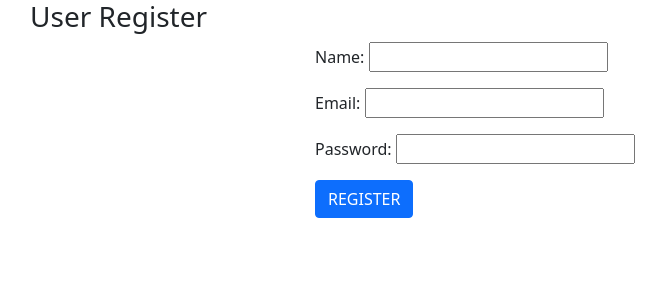
After one commit to sixdgt/project_tasktracker, a Django app: page /tasktracker/user/register/ in a window 1280 px wide. The commit adds this page. Shown: the top 300 px of the page, without its empty margins (52-718 px from the left). Run offline with Django 4.2, Linux system fonts and the light colour scheme.

Commit message:
user login & register with session

```diff
--- a/project_tasktracker/app_tasktracker/forms.py
+++ b/project_tasktracker/app_tasktracker/forms.py
@@ -1,8 +1,18 @@
 from django import forms
-from .models import Task
+from .models import Task, AppUser
 
 class TaskCreateForm(forms.ModelForm):
     class Meta:
         model = Task
         fields = ('task_title', 'task_desc','task_category','task_assign_date','task_end_date',\
-            'task_assign_to','task_assigned_by', 'task_file')
+            'task_assign_to','task_assigned_by', 'task_file')\
+
+class LoginForm(forms.ModelForm):
+    class Meta:
+        model = AppUser
+        fields = ('email', 'password')
+
+class RegisterForm(forms.ModelForm):
+    class Meta:
+        model = AppUser
+        fields = "__all__"
--- a/project_tasktracker/app_tasktracker/models.py
+++ b/project_tasktracker/app_tasktracker/models.py
@@ -16,3 +16,11 @@ class Task(models.Model):
 
     class Meta:
         db_table = 'tbl_task'
+
+class AppUser(models.Model):
+    name = models.CharField(max_length=200)
+    email = models.EmailField(max_length=100, unique=True)
+    password = models.CharField(max_length=50)
+
+    class Meta:
+        db_table = 'tbl_user'
--- a/project_tasktracker/app_tasktracker/templates/layouts/base.html
+++ b/project_tasktracker/app_tasktracker/templates/layouts/base.html
@@ -47,7 +47,7 @@
                   <li><a class="dropdown-item" href="#">Action</a></li>
                   <li><a class="dropdown-item" href="#">Another action</a></li>
                   <li><hr class="dropdown-divider"></li>
-                  <li><a class="dropdown-item" href="#">Something else here</a></li>
+                  <li><a class="dropdown-item" href="{% url 'user.logout' %}">Logout</a></li>
                 </ul>
               </li>
               <li class="nav-item">
--- /dev/null
+++ b/project_tasktracker/app_tasktracker/templates/users/register.html
@@ -0,0 +1,28 @@
+<!doctype html>
+<html lang="en">
+  <head>
+    <!-- Required meta tags -->
+    <meta charset="utf-8">
+    <meta name="viewport" content="width=device-width, initial-scale=1">
+
+    <!-- Bootstrap CSS -->
+    <link href="https://cdn.jsdelivr.net/npm/bootstrap@5.0.2/dist/css/bootstrap.min.css" rel="stylesheet" integrity="sha384-EVSTQN3/azprG1Anm3QDgpJLIm9Nao0Yz1ztcQTwFspd3yD65VohhpuuCOmLASjC" crossorigin="anonymous">
+
+    <title>User Register</title>
+  </head>
+  <body>
+    <div class="container">
+        <div class="row">
+            <h3>User Register</h3>
+            <div class="col-md-8 offset-3">
+                <form action="{% url 'user.register' %}" method="POST">
+                    {% csrf_token %}
+                    {{ form.as_p }}
+                    <input type="submit" value="REGISTER" class="btn btn-primary">
+                </form>
+            </div>
+        </div>
+    </div>
+    <script src="https://cdn.jsdelivr.net/npm/bootstrap@5.0.2/dist/js/bootstrap.bundle.min.js" integrity="sha384-MrcW6ZMFYlzcLA8Nl+NtUVF0sA7MsXsP1UyJoMp4YLEuNSfAP+JcXn/tWtIaxVXM" crossorigin="anonymous"></script>
+  </body>
+</html>
--- a/project_tasktracker/app_tasktracker/urls.py
+++ b/project_tasktracker/app_tasktracker/urls.py
@@ -11,4 +11,7 @@ urlpatterns = [
     path('task/edit/<int:id>', views.task_edit, name='task.edit'),
     path('task/show/<int:id>', views.task_show, name='task.show'),
     path('task/delete/<int:id>', views.task_delete, name='task.delete'),
+    path('user/login/', views.user_login, name='user.login'),
+    path('user/logout/', views.user_logout, name='user.logout'),
+    path('user/register/', views.user_register, name='user.register'),
 ]+static(settings.MEDIA_URL, document_root=settings.MEDIA_ROOT)
--- a/project_tasktracker/app_tasktracker/views.py
+++ b/project_tasktracker/app_tasktracker/views.py
@@ -1,19 +1,62 @@
 from django.shortcuts import redirect, render
-from .forms import TaskCreateForm
+from .forms import TaskCreateForm, LoginForm, RegisterForm
 
-from .models import Task
+from .models import AppUser, Task
 from django.core.mail import send_mail
 
 # Create your views here.
+def user_login(request):
+    if request.method == "POST":
+        req_email = request.POST.get('email')
+        req_password = request.POST.get('password')
+        db_data = AppUser.objects.get(email=req_email)
+        if req_password == db_data.password:
+            request.session.setdefault('session_email', db_data.email)
+            return redirect('task.list')
+        else:
+            return redirect('user.login')
+    else:
+        login_form = LoginForm()
+        template = 'users/login.html'
+        context = {
+            'form': login_form
+        }
+        return render(request, template, context)
+
+def user_register(request):
+    if request.method == "POST":
+        form_data = RegisterForm(request.POST)
+        if form_data.is_valid():
+            form_data.save()
+            request.session.setdefault('session_email', request.POST.get('email'))
+            return redirect('task.list')
+        else:
+            return redirect('user.register')
+    else:
+        reg_form = RegisterForm()
+        template = "users/register.html"
+        context = {'form': reg_form}
+        return render(request, template, context)
+
+def user_logout(request):
+    if request.session.has_key('session_email'):
+        del request.session['session_email']
+        return redirect('user.login')
+    else:
+        return redirect('user.login')
+
 def task_index(request):
-    tasks = Task.objects.all() # returns whole list of data in dict
-    context = {
-        "title": "Task Create",
-        "body_title": "Task Create | TASK TRACKER",
-        "tasks": tasks
-    }
-    template = "tasks/index.html"
-    return render(request, template, context)
+    if request.session.has_key('session_email'):
+        tasks = Task.objects.all() # returns whole list of data in dict
+        context = {
+            "title": "Task Create",
+            "body_title": "Task Create | TASK TRACKER",
+            "tasks": tasks
+        }
+        template = "tasks/index.html"
+        return render(request, template, context)
+    else:
+        return redirect('user.login')
 
 def task_update(request):
     if request.method == "POST":
```
Also changed, not shown: project_tasktracker/app_tasktracker/templates/users/login.html (added, +27 -0 lines), project_tasktracker/app_tasktracker/migrations/0004_appuser_alter_task_created_at.py (added).
